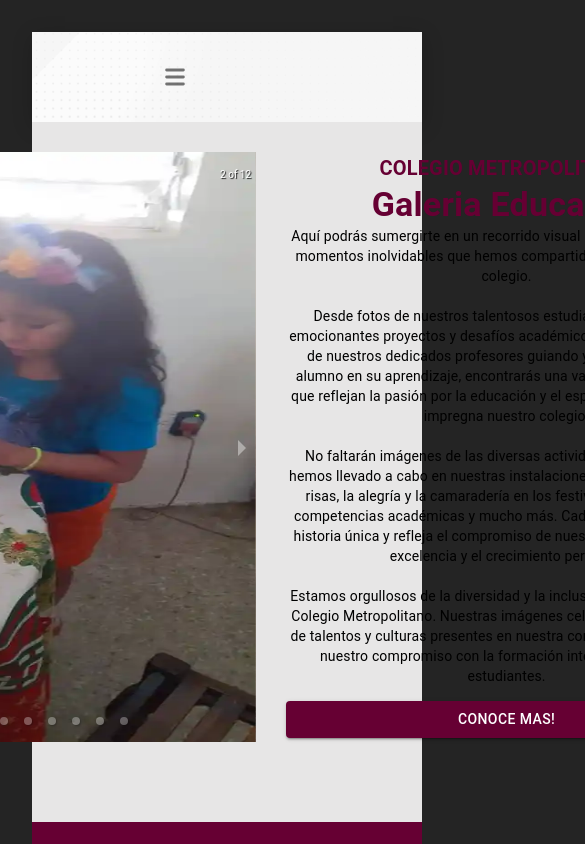
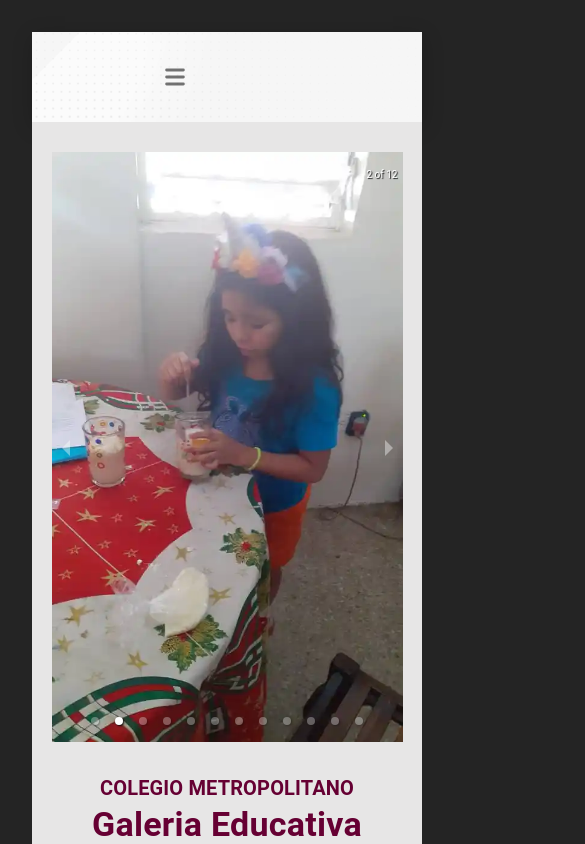
Before and after one commit to telnesito/servicio-comunitario, a React (Vite) app: page /galeria in a window 390 px wide. Shown: the top 844 px of the page, 585 px wide, since content can reach past the window. Built offline with nearby package versions, Linux system fonts and the light colour scheme.

Commit message:
responsive-galery

```diff
--- a/src/components/Noticias/Noticia_1.jsx
+++ b/src/components/Noticias/Noticia_1.jsx
@@ -56,7 +56,16 @@ const Noticia_1 = ({ articleType }) => {
 			>
 
 				<Box
-					width={"60%"}
+					sx={{
+						width: {
+							xl: '60%',
+							lg: '60%',
+							md: '60%',
+							sm: '90%',
+							xs: '90%'
+
+						}
+					}}
 					color={"black"}
 					bgcolor={"var(--backgroundColor)"}
 					display={"flex"}
@@ -87,6 +96,16 @@ const Noticia_1 = ({ articleType }) => {
 
 				</Box>
 				<Box
+					sx={{
+						width: {
+							xl: '20%',
+							lg: '20%',
+							md: '20%',
+							sm: '90%',
+							xs: '90%'
+
+						}
+					}}
 					bgcolor={'var(--backgroundColor)'}
 					width={'20%'}
 					color={'black'}
--- a/src/components/gallery/Galeria.css
+++ b/src/components/gallery/Galeria.css
@@ -1,12 +1,3 @@
-.c-a {
-  height: 700px;
-  background-color: var(--backgroundColor);
-  width: 100vw;
-  display: flex;
-  align-items: center;
-  flex-direction: column;
-}
-
 .prob-a {
   width: 1000px;
   height: 100%;
@@ -26,3 +17,9 @@
   color: var(--primaryColor);
   font-size: 24px;
 }
+
+@media (max-width: 1200px) {
+  .c-c {
+    width: 100%;
+  }
+}
--- a/src/components/gallery/Galeria.jsx
+++ b/src/components/gallery/Galeria.jsx
@@ -71,9 +71,41 @@ const Galeria = () => {
 
   ];
   return (
-    <div className='c-a'>
+    <Box
+      height={'auto'}
+      bgcolor={'var(--backgroundColor)'}
+      width={'100vw'}
+      alignItems={'center'}
+      flexDirection={'column'}
+      justifyContent={'center'}
+      display={'flex'}
+      paddingBottom={'50px'}
+    >
 
-      <div className='prob-a'>
+      <Box
+        sx={{
+          width: {
+            xl: '70%',
+            lg: '70%',
+            md: '80%',
+            sm: '85%',
+            xs: '90%'
+          },
+          height: '100%',
+          display: 'flex',
+          gap: '30px',
+          flexDirection: {
+            xl: 'row',
+            lg: 'row',
+            md: 'row',
+            sm: 'column',
+            xs: 'column'
+          },
+          alignItems: 'initial',
+          marginTop: '30px',
+          justifyContent: 'center'
+        }}
+      >
         <Carousel className={'c-c'} showThumbs={false} autoPlay infiniteLoop transitionTime={2000} >
           {images.map(({ src }) =>
             <Box key={src}>
@@ -83,7 +115,19 @@ const Galeria = () => {
             </Box>
           )}
         </Carousel>
-        <Box height={'700px'} width={'50%'} display="flex" flexDirection={'column'} alignItems={'left'} justifyContent={'initial'}>
+        <Box height={'auto'}
+
+          sx={{
+            width: {
+              xl: '50%',
+              lg: '60%',
+              md: '80%',
+              sm: '80%',
+              xs: '100%'
+            }
+          }}
+
+          display="flex" flexDirection={'column'} alignItems={'left'} justifyContent={'initial'}>
           <Typography width={'100%'} variant="h6" fontWeight={700} color={'var(--primaryColor)'}>
             COLEGIO METROPOLITANO
           </Typography>
@@ -101,8 +145,8 @@ const Galeria = () => {
           </Typography>
           <Button sx={{ backgroundColor: 'var(--primaryColor)', marginTop: '15px' }} variant='contained'>Conoce mas!</Button>
         </Box>
-      </div>
-    </div>
+      </Box>
+    </Box>
   )
 }
 
```
